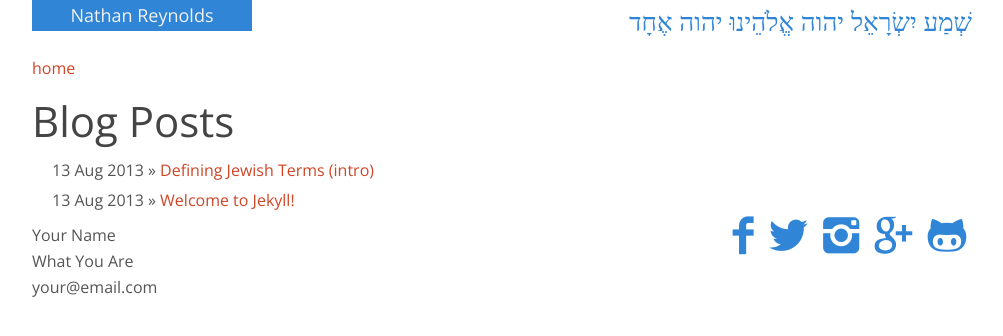
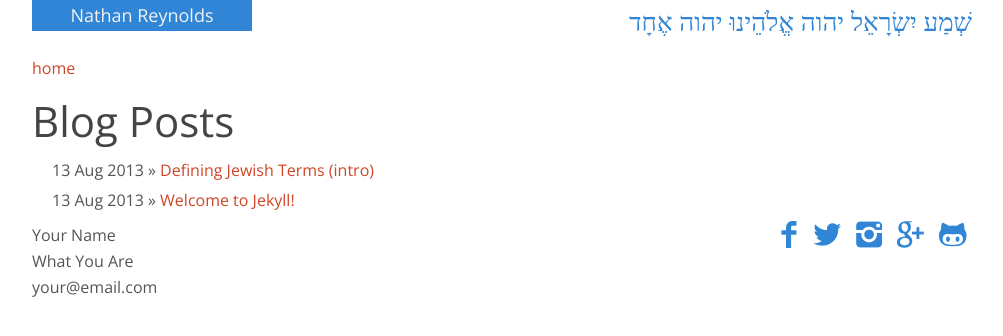
Before and after one commit to nathanreynolds/nathanreynolds.github.io, a Jekyll site: the page built from index.html, in a window 1280 px wide. Shown: the top 336 px of the page, without its empty margins (138-1141 px from the left). Built offline with Jekyll 4.4.1, drawn with Linux system fonts in a browser that asks for light colours; Markdown is read by kramdown in place of the engine named in the settings.

Commit message:
Social footer done
For now.... I think

```diff
--- a/_sass/_custom.scss
+++ b/_sass/_custom.scss
@@ -32,7 +32,7 @@ p[role="sub-header"] {
 	a {
 		color: $primary-color;
 		i {
-			font-size: $xlarge;
+			font-size: $larger;
 		}
 	}
 }
--- a/css/gumby.css
+++ b/css/gumby.css
@@ -1883,4 +1883,4 @@ p[role="sub-header"] { color: #3085d6; font-size: 26px; }
 
 .social { text-align: right; }
 .social a { color: #3085d6; }
-.social a i { font-size: 42px; }
+.social a i { font-size: 30px; }
```
Also changed, not shown: 1 other file.
